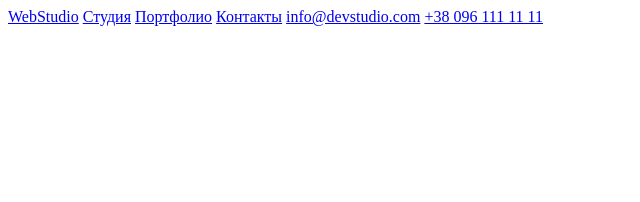
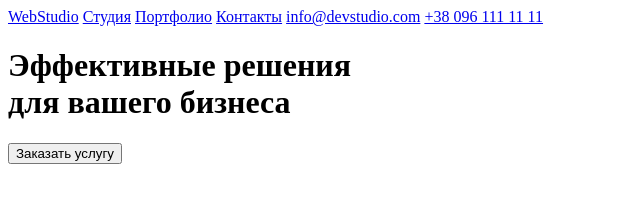
Before and after one commit to EugeneKravec/goit-markup-hw-01, a plain HTML site: page index.html in a window 1280 px wide. Shown: the whole page, without its empty margins (0-640 px from the left). Drawn offline with Linux system fonts and the light colour scheme.

Commit message:
Add hero
Добавил главный закголовок и кнопку

```diff
--- a/index.html
+++ b/index.html
@@ -6,6 +6,8 @@
     <title>Веб-Студия</title>
 </head>
 <body>
+
+    <!--Хедер с навигацией-->
     <header>
         <nav>
             <a href="index.html"> WebStudio</a>
@@ -15,11 +17,23 @@
             <a href="mailto:">info@devstudio.com</a>
             <a href="tel:+380961111111">+38 096 111 11 11</a>
         </nav>
-
     </header>
 
+    <!--Герой-->
+    <main>
+            <div>
+                <h1>Эффективные решения <br>
+                     для вашего бизнеса
+                </h1>
+                <Button>
+                    Заказать услугу
+                </Button>
+            </div>
 
-<main></main>
-    <footer></footer>
+    </main>
+
+    <footer>
+
+    </footer>
 </body>
 </html>
```
